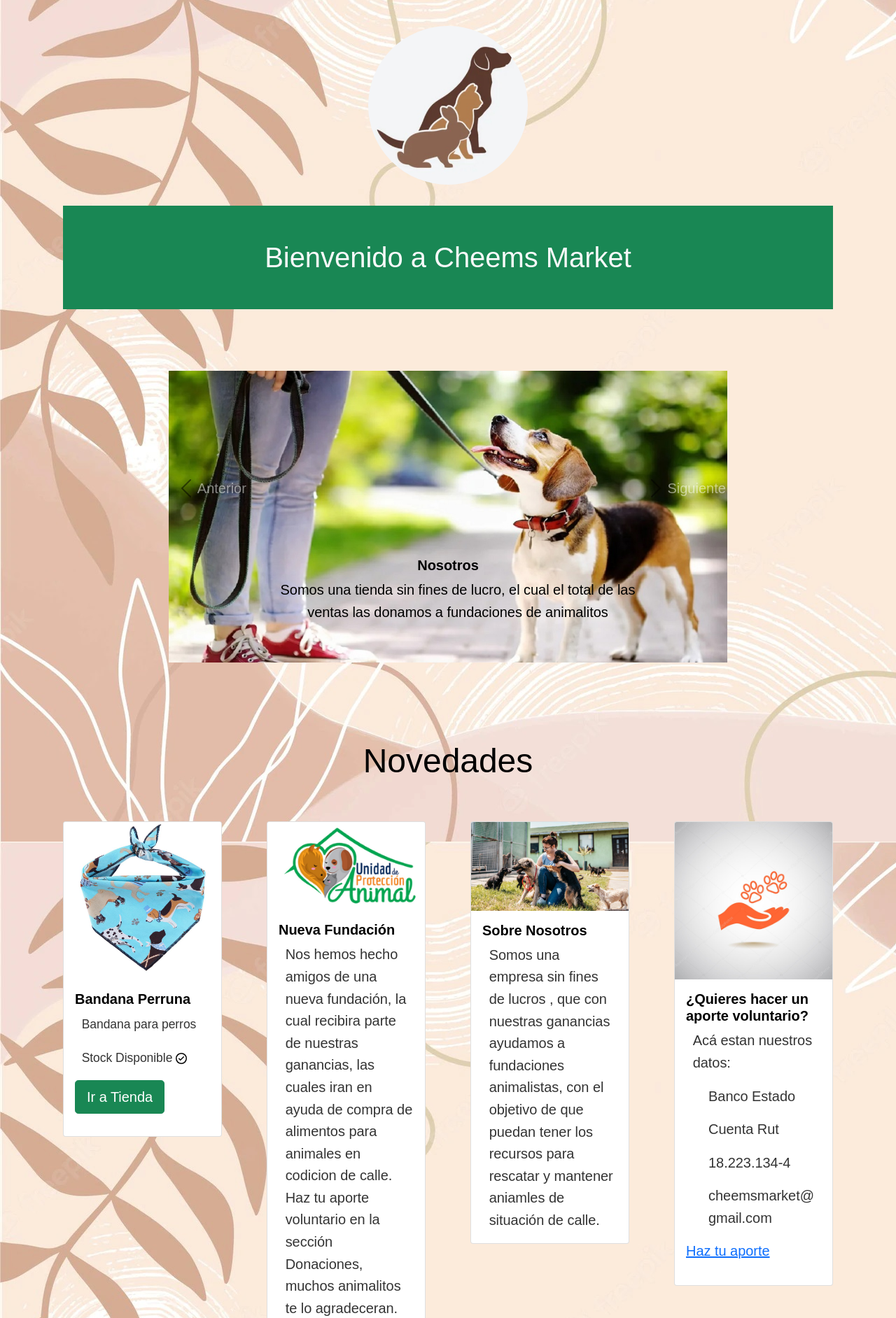
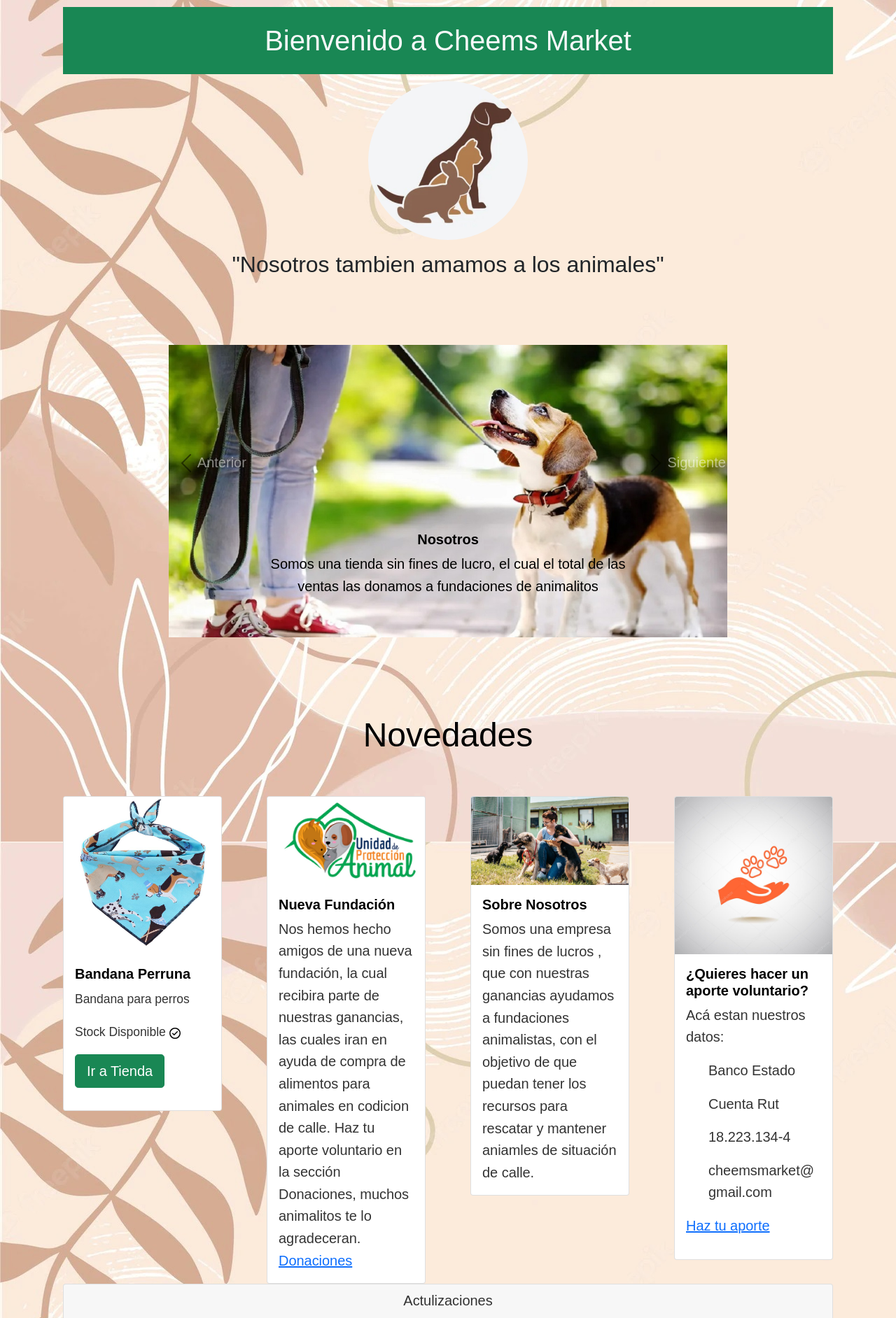
Before and after one commit to Pauloskt13/Prueba_3_PGY3121, a Django app: page / in a window 1280 px wide. Shown: the part 130-2014 px from the top of the page at 70% size. Run offline with Django 4.2, Linux system fonts and the light colour scheme.

Commit message:
Migracion Completa de la prueba 2

```diff
--- a/prueba3/core/static/css/main.css
+++ b/prueba3/core/static/css/main.css
@@ -88,8 +88,8 @@
     border-radius: 50%;
     justify-content: center;
     width: 20%;
-    height: 15%;
-    margin-top: 5%;
+    height: 20%;
+    margin-top: 2px;
 }
 
 .welcome{
@@ -99,6 +99,6 @@
 
 }
 
-p{
-    padding-left: 5%;
+button{
+    position:initial;
 }
--- a/prueba3/core/templates/core/donaciones.html
+++ b/prueba3/core/templates/core/donaciones.html
@@ -190,6 +190,7 @@
     </div>
 
     <!--FORMULARIO-->
+
     <h1 class="display-5 bg- text-center text-black p-6"><strong class="justify-content-center">HAZ TU DONACIÓN</strong><br></h1>
       <p class="text-success d-flex justify-content-center fs-4 mt-2 bg-light">Completa el siguiente formulario</p>
 
@@ -269,10 +270,11 @@
         </div>
         <div class="col-12">
           <button type="submit" class="btn btn-success">Donar</button>
-          <input type="reset" value="Limpiar formulario">
+          <input class="btn btn-success" type="reset" value="Limpiar formulario">
         </div>
       </form>
     </div>
+
  <!--FOOTER-->
  <footer class="bg-light text-center blank mx-2">
     <div class="container p-4 pb-0">
--- a/prueba3/core/templates/core/index.html
+++ b/prueba3/core/templates/core/index.html
@@ -27,8 +27,9 @@
       </header>
 
       <div class="welcome">
+        <h1 class="display-5 bg- text-center text-light p-4 fs-1 bg-success">Bienvenido a Cheems Market</h1>
         <img src="{% static 'img/logo.jpg' %}" id="logo" >
-        <h1 class="display-5 bg- text-center text-light p-6 fs-1 bg-success">Bienvenido a Cheems Market</h1>
+        <h1 class="text-dark d-flex justify-content-center fs-2 mt-2 bg- p-2">"Nosotros tambien amamos a los animales"</h1>
       </div>
 
     <!--Barra de navegacion-->
```
Also changed, not shown: prueba3/core/templates/core/contacto.html (+9 -8 lines).
